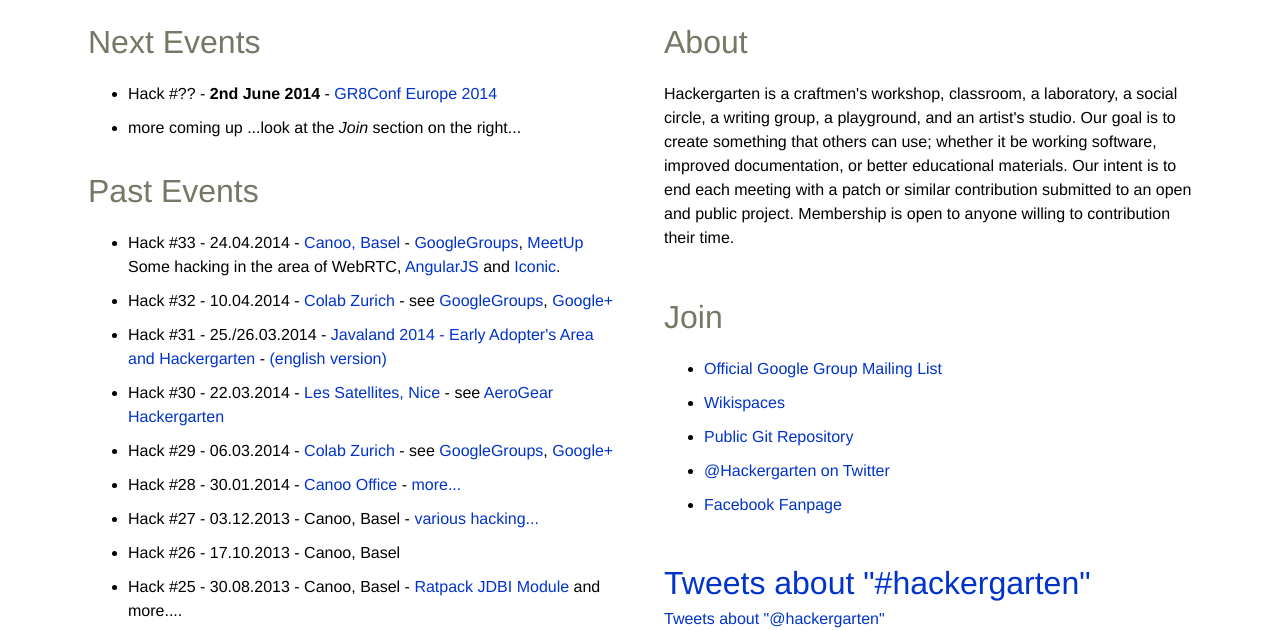
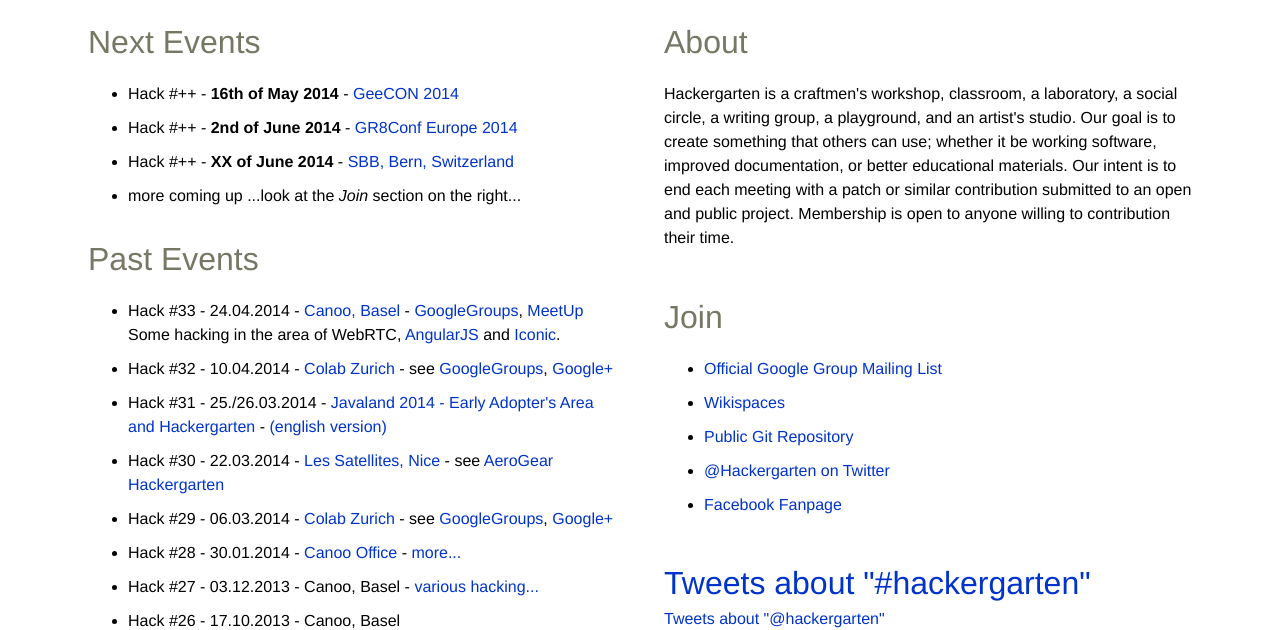
Before and after one commit to hackergarten/hackergarten.github.io, a plain HTML site: page index.html in a window 1280 px wide. Shown: the part 159-789 px from the top of the page. Drawn offline with Linux system fonts and the light colour scheme.

Commit message:
Update index.html
Adding the next 2 events - GeeCON in Krakow and Bern at SBB.

@madmas Could I get the edit rights to this website?

```diff
--- a/index.html
+++ b/index.html
@@ -32,7 +32,9 @@
             <section id="events">
                 <h2>Next Events</h2>
                 <ul>
-                    <li>Hack #?? - <strong>2nd June 2014</strong> - <a href="http://www.gr8conf.eu">GR8Conf Europe 2014</a></li>
+		    <li>Hack #++ - <strong>16th of May 2014</strong> - <a href="http://2014.geecon.org">GeeCON 2014</a></li>
+                    <li>Hack #++ - <strong>2nd of June 2014</strong> - <a href="http://www.gr8conf.eu">GR8Conf Europe 2014</a></li>
+                    <li>Hack #++ - <strong>XX of June 2014</strong> - <a href="http://doodle.com/2giabtf5dqnkgxw9#table">SBB, Bern, Switzerland</a></li>
                     <li>more coming up ...look at the <em>Join</em> section on the right...</li>
                 </ul>
 
```
